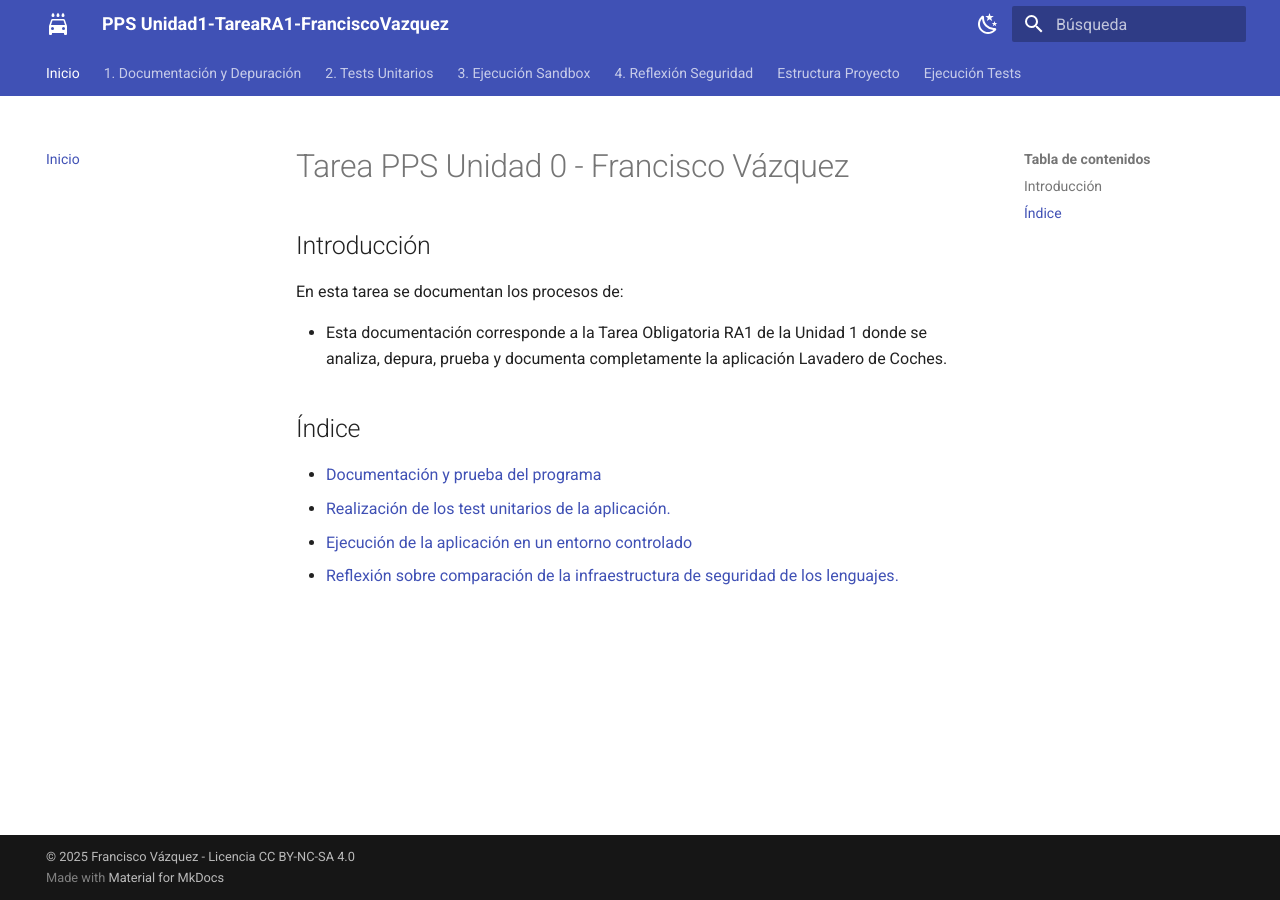
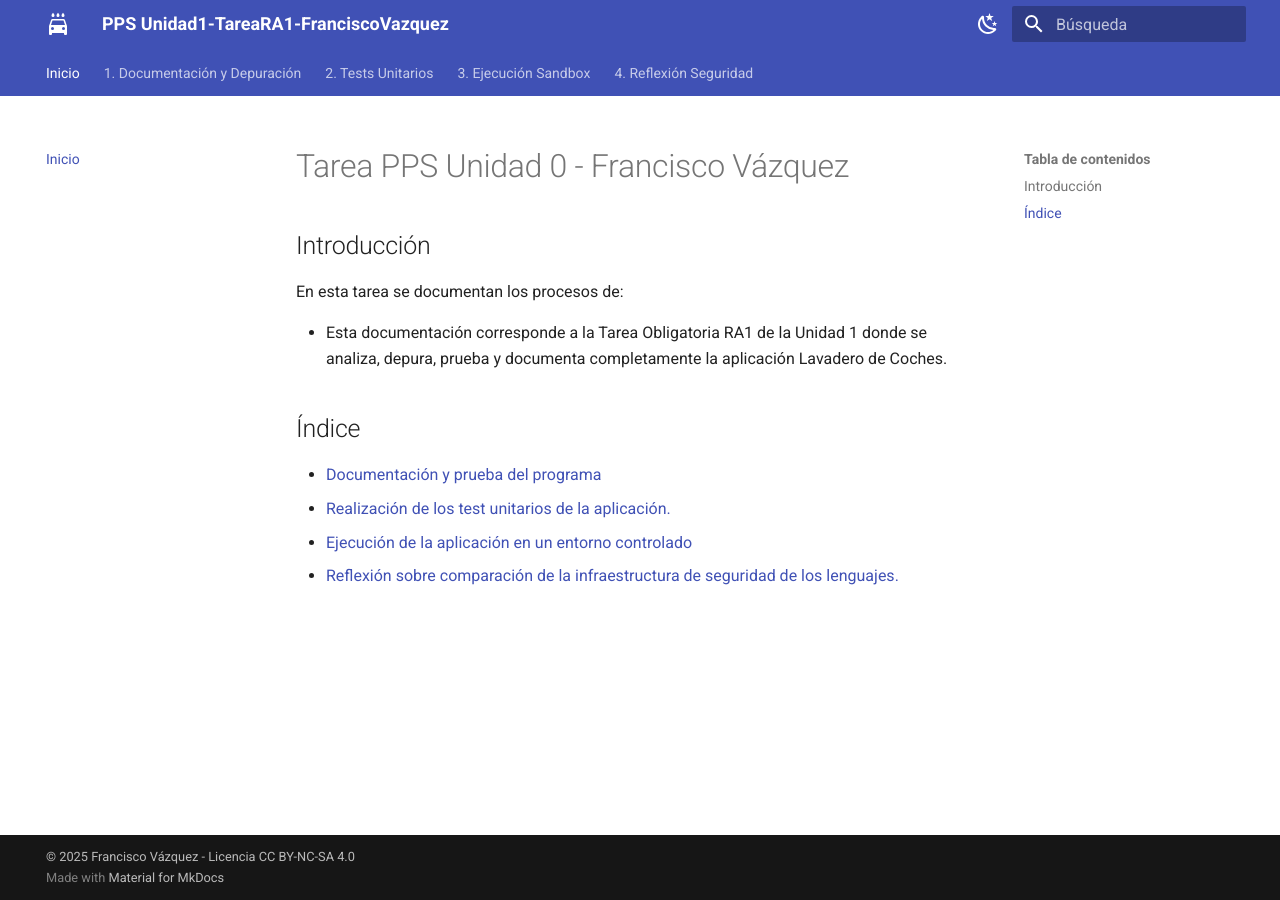
Before and after one commit to fvazquezf03/PPSUnidad1-TareaRA1-Francisco, an MkDocs documentation site: the page built from doc/index.md, in a window 1280 px wide. Built offline with MkDocs 1.6.1 and Material for MkDocs 9.7.7, drawn with Linux system fonts in a browser that asks for light colours; some of the changed lines change nothing that is shown.

Commit message:
Actualización de  mkdocs.yml
Removed sections related to project structure and test execution.

```diff
--- a/mkdocs.yml
+++ b/mkdocs.yml
@@ -15,12 +15,6 @@ nav:
   - '2. Tests Unitarios': ' Realización de los test unitarios de la aplicación./Documentación del apartado 3.md'
   - '3. Ejecución Sandbox': 'Ejecución de la aplicación en un entorno controlado/Ejecución de la aplicación en un entorno controlado.md'
   - '4. Reflexión Seguridad': 'Reflexión sobre comparación de la infraestructura de seguridad de los lenguajes./Reflexión código.md'
-  - 'Estructura Proyecto':
-    - src/lavadero.py: src/lavadero.py
-    - src/main_app.py: src/main_app.py
-    - tests/test_lavadero_unittest.py: tests/test_lavadero_unittest.py
-  - 'Ejecución Tests': 'tests/ejecucion_tests.md'
-
 # -------------------------------------------------------------
 # DIRECTORIOS
 # -------------------------------------------------------------
```
